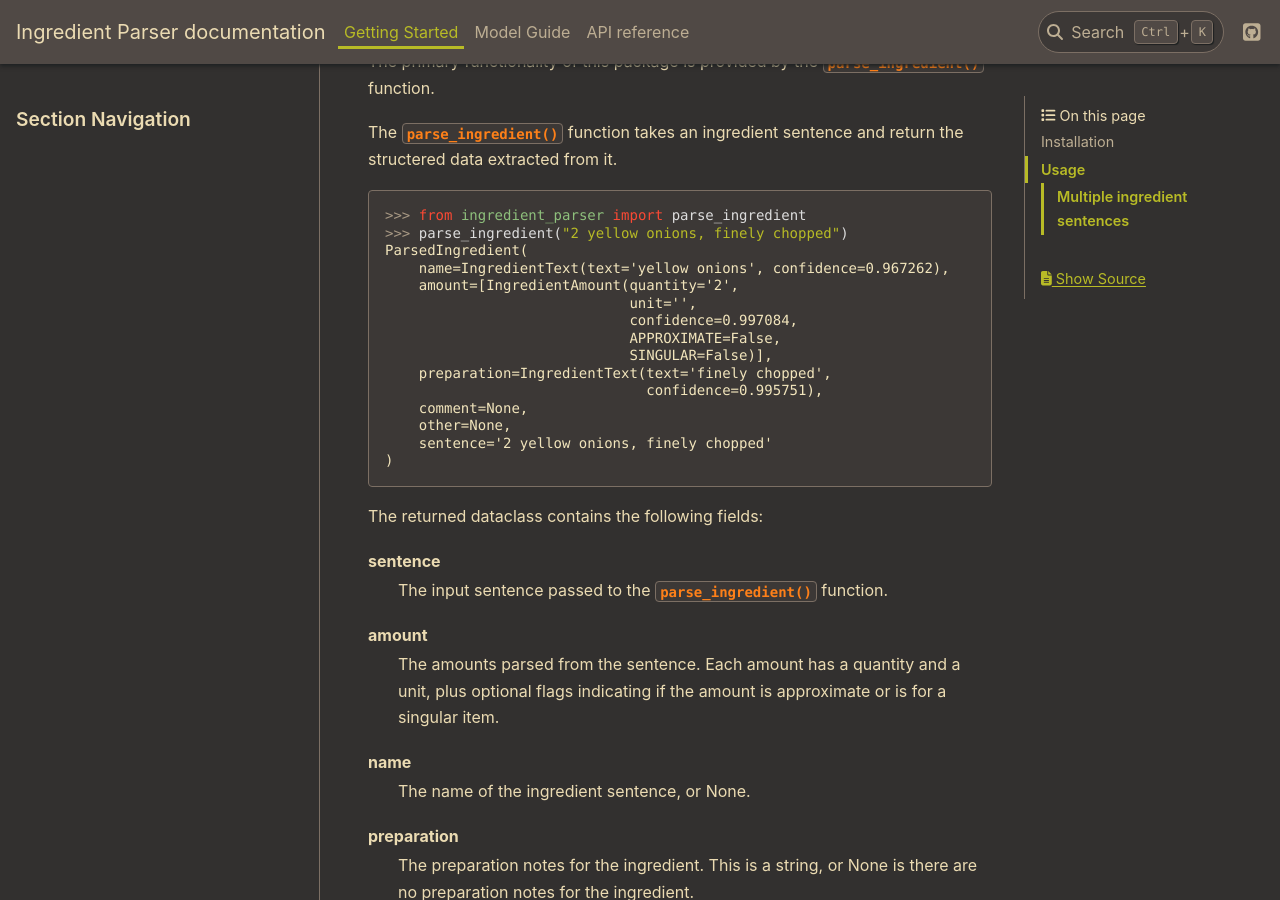
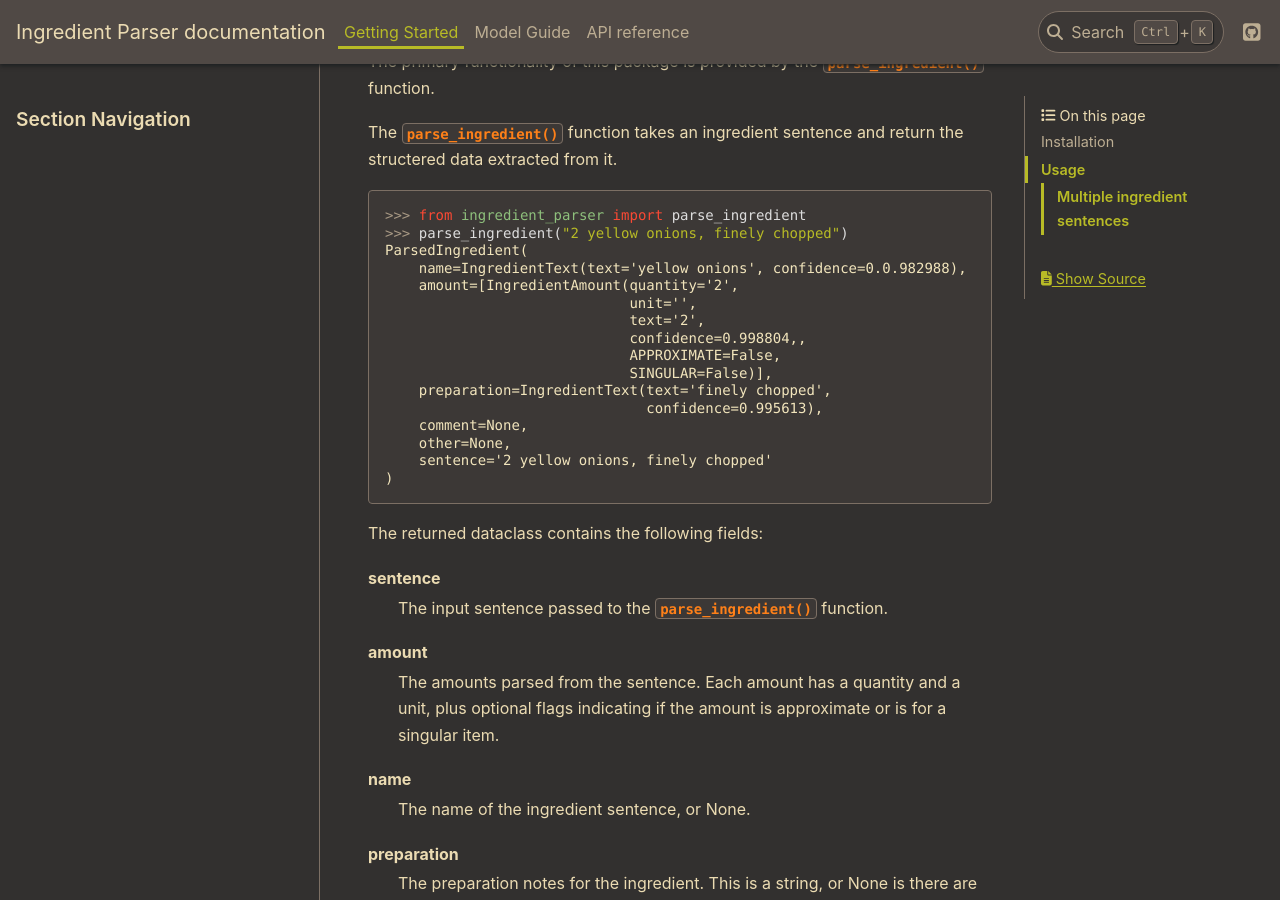
Before and after one commit to strangetom/ingredient-parser, a Sphinx documentation site: the page built from docs/source/start/index.rst, in a window 1280 px wide and 900 px high, scrolled down 1094 px. Built offline with Sphinx 7.4.7 and the PyData theme 0.15.4, drawn with Linux system fonts in a browser that asks for light colours; some of the changed text lies outside the part shown.

Commit message:
Docs: Update examples in README and docs so IngredientAmounts show the new text field

```diff
--- a/docs/source/start/index.rst
+++ b/docs/source/start/index.rst
@@ -50,14 +50,15 @@ The :func:`parse_ingredient` function takes an ingredient sentence and return th
     >>> from ingredient_parser import parse_ingredient
     >>> parse_ingredient("2 yellow onions, finely chopped")
     ParsedIngredient(
-        name=IngredientText(text='yellow onions', confidence=0.967262),
+        name=IngredientText(text='yellow onions', confidence=0.0.982988),
         amount=[IngredientAmount(quantity='2',
                                  unit='',
-                                 confidence=0.997084,
+                                 text='2',
+                                 confidence=0.998804,,
                                  APPROXIMATE=False,
                                  SINGULAR=False)],
         preparation=IngredientText(text='finely chopped',
-                                   confidence=0.995751),
+                                   confidence=0.995613),
         comment=None,
         other=None,
         sentence='2 yellow onions, finely chopped'
@@ -106,6 +107,7 @@ The :func:`parse_multiple_ingredients` function is provided as a convenience fun
             name=IngredientText(text='fresh lime juice', confidence=0.991891),
             amount=[IngredientAmount(quantity='3',
                                      unit='tablespoons',
+                                     text='3 tablespoons',
                                      confidence=0.999459,
                                      APPROXIMATE=False,
                                      SINGULAR=False)],
@@ -118,6 +120,7 @@ The :func:`parse_multiple_ingredients` function is provided as a convenience fun
             name=IngredientText(text='extra-virgin olive oil', confidence=0.996531),
             amount=[IngredientAmount(quantity='2',
                                      unit='tablespoons',
+                                     text='2 tablespoons',
                                      confidence=0.999259,
                                      APPROXIMATE=False,
                                      SINGULAR=False)],
@@ -130,6 +133,7 @@ The :func:`parse_multiple_ingredients` function is provided as a convenience fun
             name=IngredientText(text='garlic', confidence=0.992021),
             amount=[IngredientAmount(quantity='2',
                                      unit='large cloves',
+                                     text='2 large cloves',
                                      confidence=0.983268,
                                      APPROXIMATE=False,
                                      SINGULAR=False)],
```
Also changed, not shown: README.md (+4 -3 lines), docs/source/guide/postprocessing.rst (+4 -4 lines).
